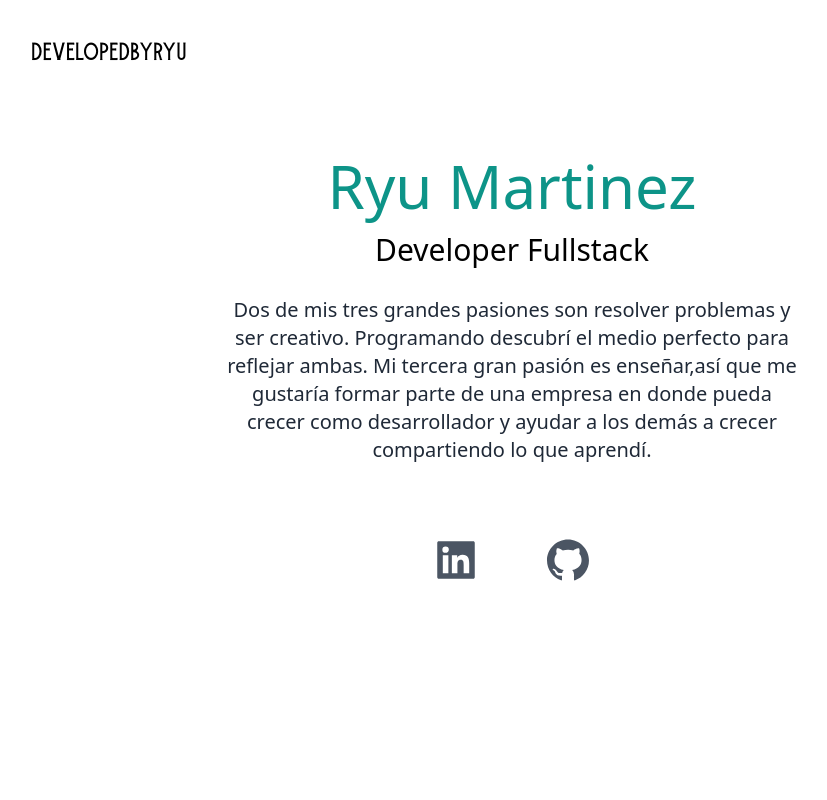
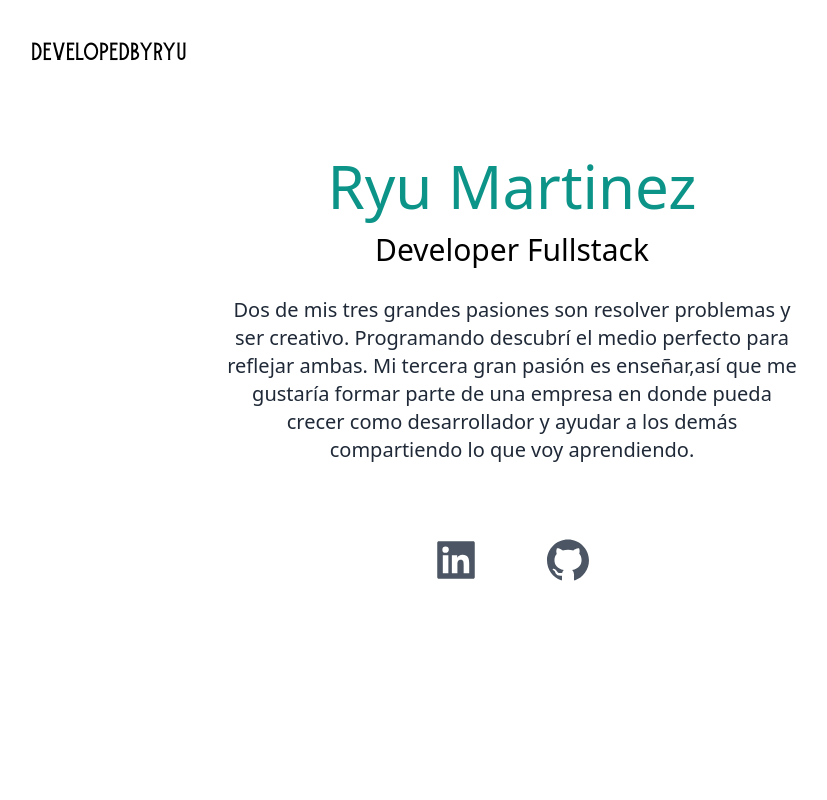
Before and after one commit to ryumartinez/porfolio, a Next.js app: page / in a window 1280 px wide. Shown: the top 800 px of the page, without its empty margins (128-955 px from the left). Built offline with nearby package versions, Linux system fonts and the light colour scheme.

Commit message:
Update index.tsx

```diff
--- a/src/pages/index.tsx
+++ b/src/pages/index.tsx
@@ -49,8 +49,8 @@ const Home: NextPage = () => {
               creativo. Programando descubrí el medio perfecto para reflejar
               ambas. Mi tercera gran pasión es enseñar,así que me gustaría
               formar parte de una empresa en donde pueda crecer como
-              desarrollador y ayudar a los demás a crecer compartiendo lo que
-              aprendí.
+              desarrollador y ayudar a los demás compartiendo lo que
+              voy aprendiendo.
             </p>
           </div>
           <div className="flex justify-center gap-16 py-3 text-5xl text-gray-600">
```
